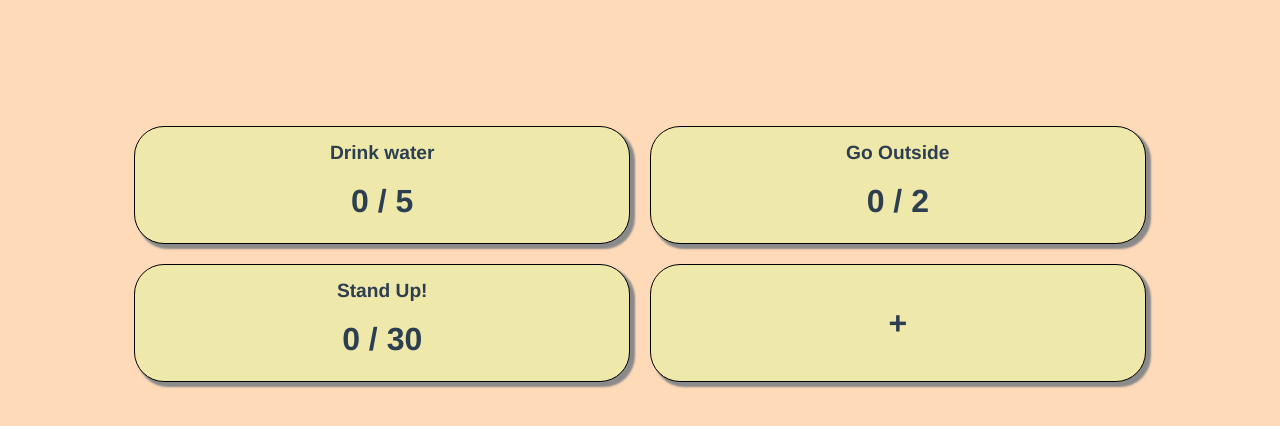
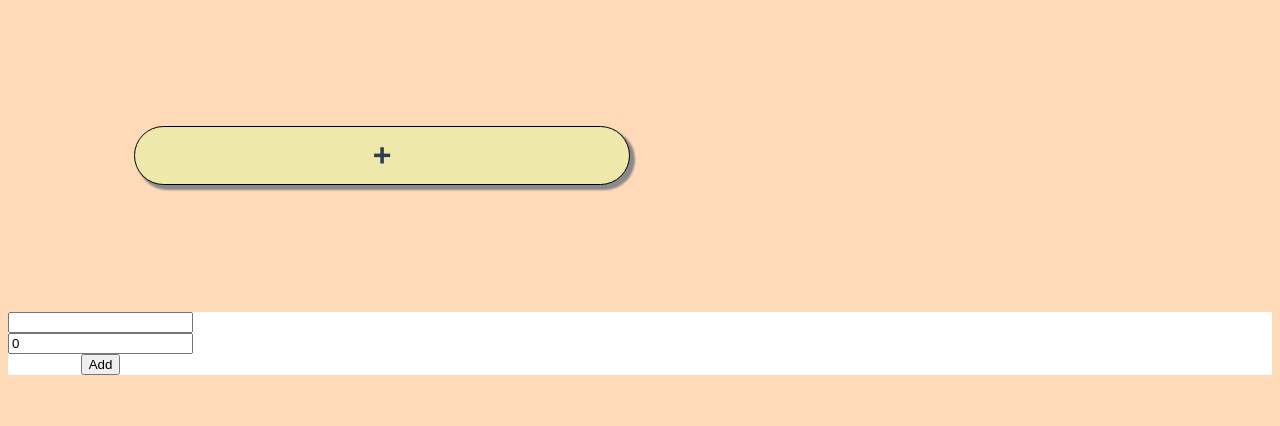
Before and after one commit to JohnMyers95/vue-habit-tracker, a Vue app: page / in a window 1280 px wide. Shown: the top 426 px of the page. Built offline with nearby package versions, Linux system fonts and the light colour scheme.

Commit message:
Added: New habit, save progress

```diff
--- a/src/App.vue
+++ b/src/App.vue
@@ -1,41 +1,43 @@
 <template>
   <div id="app">
     <div class="wrapper">
-      <habit v-for="habit in habits" :key="habit.title" :habit="habit"></habit>
+      <habit v-for="habit in habits" :key="habit.title" :habit="habit" @clicked="saveHabits"></habit>
       <habit></habit>
     </div>
+    <new-habit @new-habit="addHabit"/>
   </div>
 </template>
 
 <script>
 import Habit from "@/components/Habit.vue";
+import newHabit from "@/components/newHabit.vue";
 
 export default {
   name: "App",
   components: {
     Habit,
+    newHabit,
   },
   data: () => {
     return {
-      habits: [
-        {
-          title: "Drink water",
-          goal: 5,
-        },
-        {
-          title: "Go Outside",
-          goal: 2,
-        },
-        {
-          title: "Stand Up!",
-          goal: 30,
-        }
-      ],
+      habits: [],
     };
+  },
+  methods: {
+    addHabit(habit) {
+      this.habits.push(habit);
+      localStorage.setItem('habits', JSON.stringify(this.habits));
+    },
+    saveHabits() {
+      localStorage.setItem('habits', JSON.stringify(this.habits));
+    }
   },
   mounted() {
     if(!localStorage.getItem('backgroundColor')) {
       localStorage.setItem('backgroundColor','peachpuff');
+    }
+    if(localStorage.getItem('habits')) {
+      this.habits = JSON.parse(localStorage.getItem('habits'));
     }
   }
 };
--- a/src/components/Habit.vue
+++ b/src/components/Habit.vue
@@ -3,7 +3,7 @@
     <div class="title">
       {{ habit.title }}
     </div>
-    <div class="progress">{{ this.progress }} / {{ habit.goal }}</div>
+    <div class="progress">{{ habit.progress }} / {{ habit.goal }}</div>
   </div>
   <div v-else class="habit new">
       <div>+</div>
@@ -13,24 +13,24 @@
 export default {
   data: () => {
     return {
-      progress: 0,
       cssClass: "habit",
     };
   },
   props: {
     habit: {
       type: Object,
-      required: true,
+      required: false,
     },
   },
   methods: {
     addProgress() {
-      if (this.progress < this.habit.goal) {
-        this.progress++;
+      if (this.habit.progress < this.habit.goal) {
+        this.habit.progress++;
       }
-      if (this.progress == this.habit.goal) {
+      if (this.habit.progress == this.habit.goal) {
         this.cssClass = "habit completed";
       }
+      this.$emit('clicked');
     },
   },
   created: () => {},
--- /dev/null
+++ b/src/components/newHabit.vue
@@ -0,0 +1,38 @@
+<template>
+    <div class="popup">
+        <form @submit.prevent="addHabit">
+        <div class="title">
+            <input type="text" v-model="title">
+        </div>
+        <div class="goal">
+            <input type="number" v-model="goal">
+        </div>
+        <button type="submit">Add</button>
+        </form>
+    </div>
+</template>
+<script>
+export default {
+    data: () => {
+        return {
+            title: "",
+            goal: 0,
+            progress: 0
+        }
+    },
+    props: [],
+    methods: {
+        addHabit() {
+            console.log('habbit added!');
+            this.$emit('new-habit', {'title':this.title, 'goal':this.goal, 'progress':this.progress});
+        }
+    }
+}
+</script>
+<style scoped>
+.popup {
+    display:flex;
+    z-index: -1;
+    background-color:white;
+}
+</style>
```
